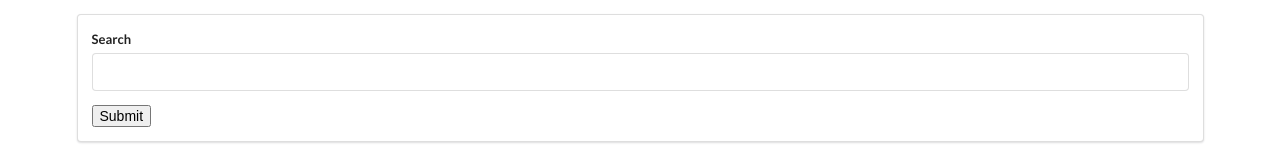
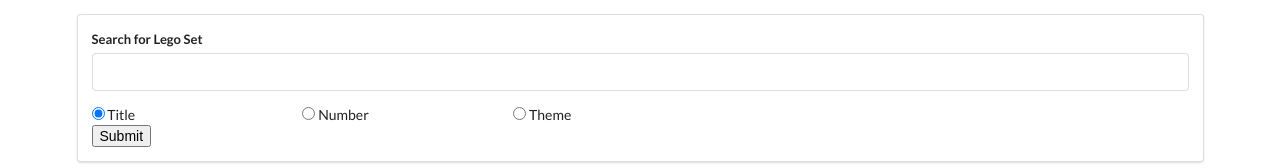
Before and after one commit to TheDoctorWhom/Lego-site, a React (Create React App) app: page / in a window 1280 px wide. Shown: the top 168 px of the page. Built offline with nearby package versions, Linux system fonts and the light colour scheme.

Commit message:
update
-added radiobutton for search type selection

-added functionality to radio buttons

```diff
--- a/src/components/SearchBar.js
+++ b/src/components/SearchBar.js
@@ -2,14 +2,12 @@
 
 const SearchBar = ({ onFormSubmit }) => {
   const [term, setTerm] = useState('');
-  const [selectedOption, setSelectedOption] = useState('netflix');
-  const [selectedType, setSelectedType] = useState('series');
-  const [selectedLanguage, setSelectedLanguage] = useState('en');
+  const [selectedOption, setSelectedOption] = useState('TITLE');
 
   const onSubmit = (event) => {
     event.preventDefault();
 
-    onFormSubmit(term, selectedOption, selectedType, selectedLanguage);
+    onFormSubmit(term, selectedOption);
   };
 
   const onValueChange = ( option ) =>{
@@ -21,15 +19,49 @@
       <div className="search-bar ui segment">
         <form onSubmit={onSubmit} className="ui form">
           <div className="field">
-            <label>Search</label>
+            <label>Search for Lego Set</label>
             <input
               type="text"
               value={term}
               onChange={(event) => setTerm(event.target.value)}
             />
           </div>
-
-        <button className="btn btn-default" type="submit">
+          <div className="radiobuttongroup ui grid"> {/*start of radio buttons Option*/}
+            <div className="radio three wide column">
+            <label>
+              <input
+                type="radio"
+                value="TITLE"
+                checked={selectedOption === "TITLE"}
+                onChange={(event) => setSelectedOption(event.target.value)}
+              />
+              &nbsp;Title
+            </label>
+          </div>
+          <div className="radio three wide column">
+            <label>
+              <input
+                type="radio"
+                value="NUMBER"
+                checked={selectedOption === "NUMBER"}
+                onChange={(event) => setSelectedOption(event.target.value)}
+              />
+              &nbsp;Number
+            </label>
+          </div>
+          <div className="radio three wide column">
+            <label>
+              <input
+                type="radio"
+                value="THEME"
+                checked={selectedOption === "THEME"}
+                onChange={(event) => setSelectedOption(event.target.value)}
+              />
+              &nbsp;Theme
+            </label>
+          </div>
+        </div> {/*end of options*/}
+        <button className="btn btn-default column" type="submit">
           Submit
         </button>
         </form>
--- a/src/hooks/useVideos.js
+++ b/src/hooks/useVideos.js
@@ -8,16 +8,35 @@
     search(defaultSearchTerm);
   }, [defaultSearchTerm]);
 
-const search = async (term, service, series, language) => {
+const search = async (term, searchOption) => {
   const response = await youtube.get('',{
     }); // end of response
-      const reducedResponse = {};
+      // const reducedResponse = {};
 
     var x;
-    for (x in response.data.CATALOG.LEGO){
-      if(!response.data.CATALOG.LEGO[x].TITLE.toLowerCase().includes(term.toLowerCase())){
-        // console.log(response.data.CATALOG.LEGO[x]);
-        delete response.data.CATALOG.LEGO[x];
+
+    if(searchOption === "TITLE"){
+      for (x in response.data.CATALOG.LEGO){
+        if(!response.data.CATALOG.LEGO[x].TITLE.toLowerCase().includes(term.toLowerCase())){
+          // console.log(response.data.CATALOG.LEGO[x]);
+          delete response.data.CATALOG.LEGO[x];
+        }
+      }
+    }
+    if(searchOption === "NUMBER" ){
+      for (x in response.data.CATALOG.LEGO){
+        if(!response.data.CATALOG.LEGO[x].NUMBER.toLowerCase().includes(term.toLowerCase())){
+          // console.log(response.data.CATALOG.LEGO[x]);
+          delete response.data.CATALOG.LEGO[x];
+        }
+      }
+    }
+    if(searchOption === "THEME" ){
+      for (x in response.data.CATALOG.LEGO){
+        if(!response.data.CATALOG.LEGO[x].THEME.toLowerCase().includes(term.toLowerCase())){
+          // console.log(response.data.CATALOG.LEGO[x]);
+          delete response.data.CATALOG.LEGO[x];
+        }
       }
     }
     setVideos(response.data.CATALOG.LEGO);
```
